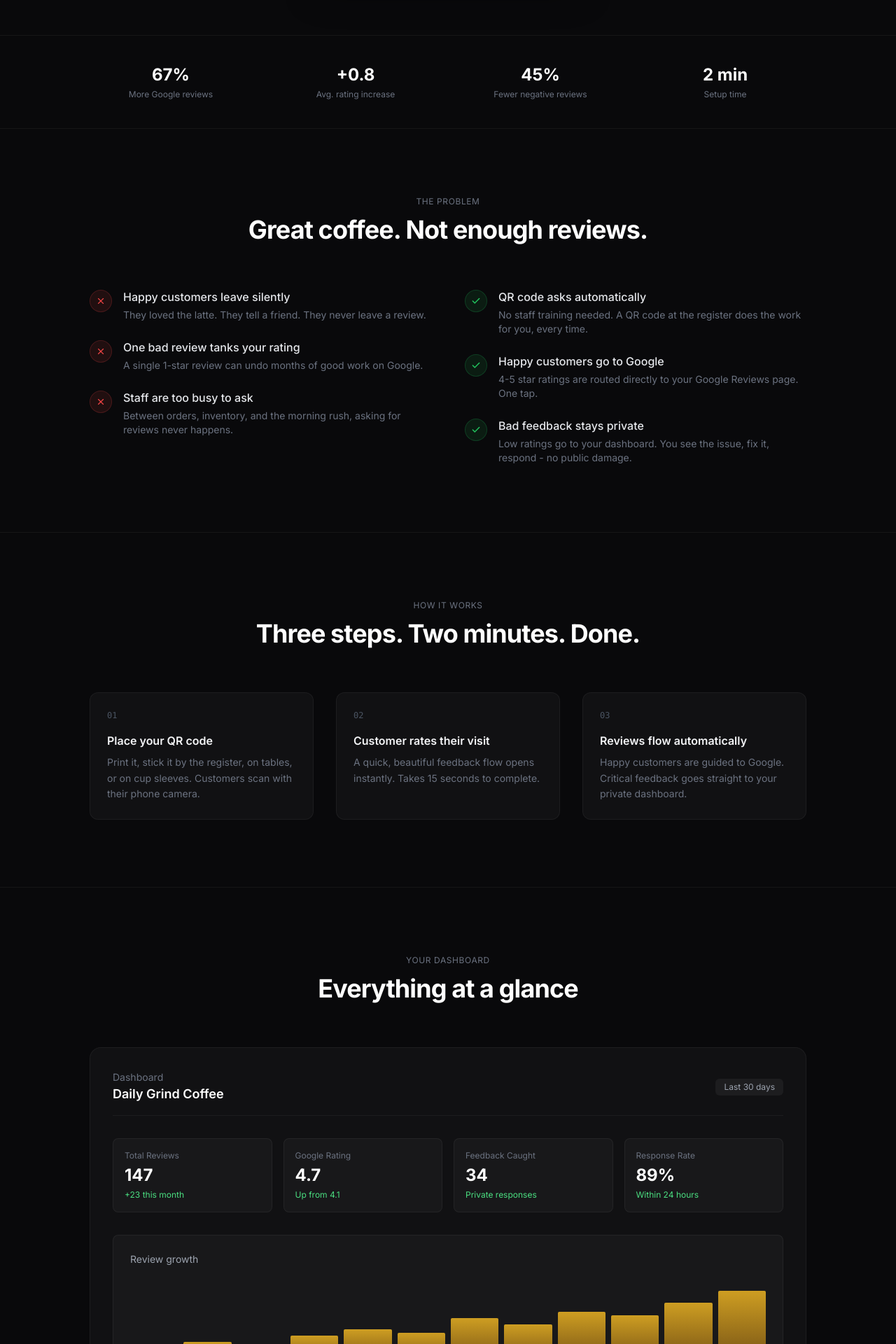
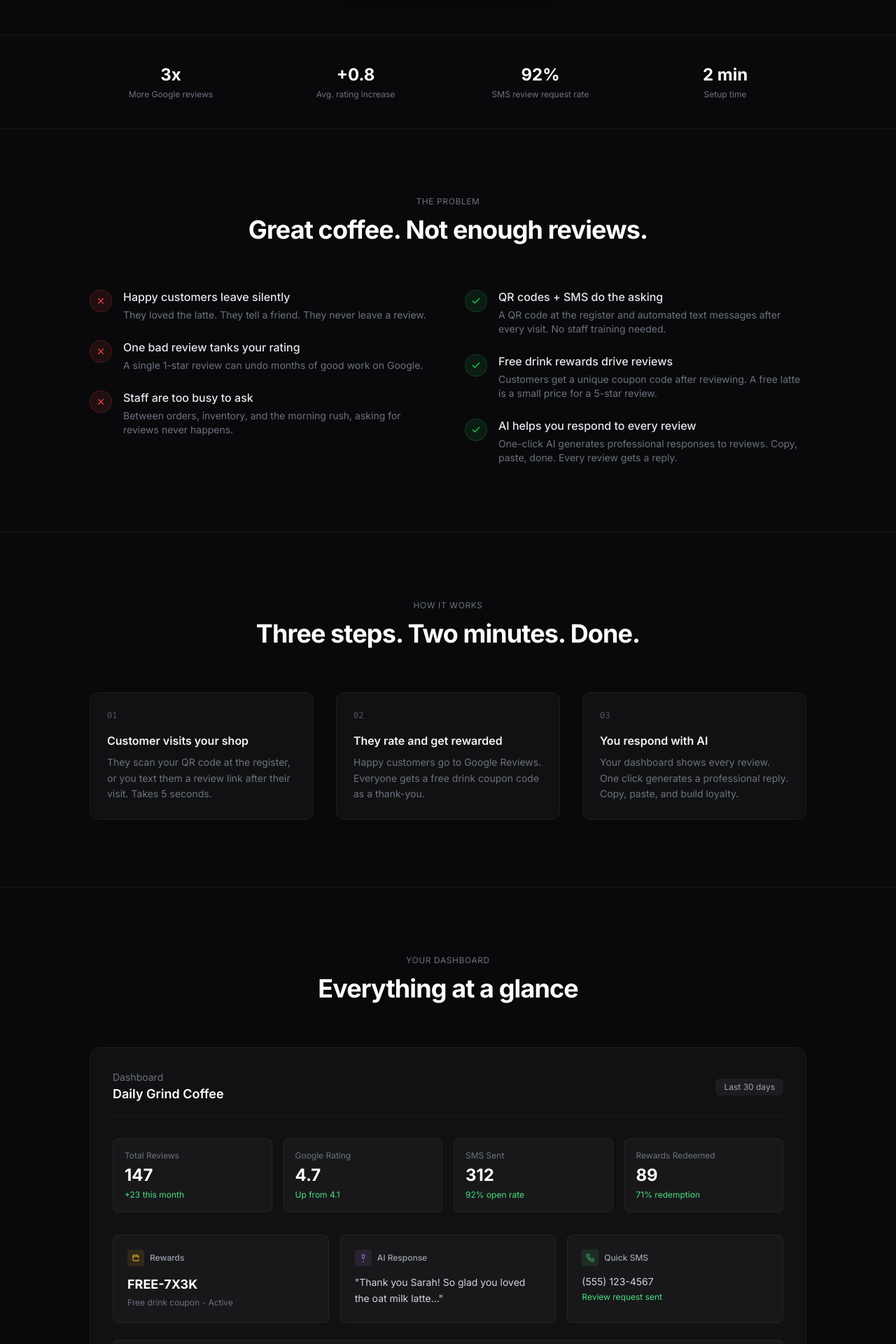
Before and after one commit to metzgerclay00-max/platerate, a Next.js app: page / in a window 1280 px wide. Shown: the part 840-2760 px from the top of the page at 70% size. Built offline with nearby package versions, Linux system fonts and the light colour scheme.

Commit message:
Add rewards, AI responses, contacts, quick send features

```diff
--- a/src/app/page.js
+++ b/src/app/page.js
@@ -92,17 +92,17 @@ export default function Home() {
           </div>
 
           <h1 className="text-4xl sm:text-5xl md:text-6xl font-bold tracking-tight leading-[1.1] mb-6">
-            Turn happy customers into<br />
-            <span className="text-transparent bg-clip-text bg-gradient-to-r from-amber-200 to-amber-400">5-star Google reviews</span>
+            More reviews. More customers.<br />
+            <span className="text-transparent bg-clip-text bg-gradient-to-r from-amber-200 to-amber-400">More coffee sold.</span>
           </h1>
 
           <p className="text-lg text-gray-400 max-w-2xl mx-auto mb-10 leading-relaxed">
-            GetFives uses simple QR codes and smart routing to send satisfied customers straight to Google Reviews, while catching negative feedback privately before it goes public.
+            GetFives turns every customer visit into a 5-star review with QR codes, automated SMS follow-ups, and free drink rewards - then uses AI to help you respond to every review like a pro.
           </p>
 
           <div className="flex flex-col sm:flex-row gap-3 justify-center mb-4">
             <a href="/login" className="inline-flex items-center justify-center gap-2 bg-white text-[#09090b] px-6 py-3 rounded-md font-medium hover:bg-gray-200 transition text-sm">
-              Get Your QR Code <IconArrowRight />
+              Start Getting Reviews <IconArrowRight />
             </a>
             <a href="#how-it-works" className="inline-flex items-center justify-center gap-2 border border-white/15 text-gray-300 px-6 py-3 rounded-md font-medium hover:bg-white/5 transition text-sm">
               See How It Works
@@ -119,9 +119,16 @@ export default function Home() {
             <StarRating selected={selectedStars} onSelect={setSelectedStars} />
 
             {selectedStars >= 4 && (
-              <div className="mt-6 bg-green-500/10 border border-green-500/20 rounded-lg p-4 text-center">
-                <p className="text-sm text-green-300 font-medium">Redirecting to Google Reviews...</p>
-                <div className="mt-2 w-full bg-green-500/20 rounded-full h-1"><div className="bg-green-400 h-1 rounded-full w-3/4" /></div>
+              <div className="mt-6 space-y-3">
+                <div className="bg-green-500/10 border border-green-500/20 rounded-lg p-4 text-center">
+                  <p className="text-sm text-green-300 font-medium">Redirecting to Google Reviews...</p>
+                  <div className="mt-2 w-full bg-green-500/20 rounded-full h-1"><div className="bg-green-400 h-1 rounded-full w-3/4" /></div>
+                </div>
+                <div className="bg-amber-500/10 border border-amber-500/20 rounded-lg p-4 text-center">
+                  <p className="text-xs text-amber-300 font-medium mb-1">Your reward: Free drink of your choice</p>
+                  <p className="text-lg font-mono font-bold text-amber-200">FREE-7X3K</p>
+                  <p className="text-xs text-amber-400/60 mt-1">Show this to your barista</p>
+                </div>
               </div>
             )}
 
@@ -143,7 +150,7 @@ export default function Home() {
       <section className="py-10 px-6 border-y border-white/5">
         <div className="max-w-5xl mx-auto grid grid-cols-2 md:grid-cols-4 gap-8 text-center">
           <div>
-            <div className="text-2xl font-bold text-white">67%</div>
+            <div className="text-2xl font-bold text-white">3x</div>
             <p className="text-xs text-gray-500 mt-1">More Google reviews</p>
           </div>
           <div>
@@ -151,8 +158,8 @@ export default function Home() {
             <p className="text-xs text-gray-500 mt-1">Avg. rating increase</p>
           </div>
           <div>
-            <div className="text-2xl font-bold text-white">45%</div>
-            <p className="text-xs text-gray-500 mt-1">Fewer negative reviews</p>
+            <div className="text-2xl font-bold text-white">92%</div>
+            <p className="text-xs text-gray-500 mt-1">SMS review request rate</p>
           </div>
           <div>
             <div className="text-2xl font-bold text-white">2 min</div>
@@ -192,9 +199,9 @@ export default function Home() {
             {/* Solution */}
             <div className="space-y-6">
               {[
-                { title: 'QR code asks automatically', desc: 'No staff training needed. A QR code at the register does the work for you, every time.' },
-                { title: 'Happy customers go to Google', desc: '4-5 star ratings are routed directly to your Google Reviews page. One tap.' },
-                { title: 'Bad feedback stays private', desc: 'Low ratings go to your dashboard. You see the issue, fix it, respond - no public damage.' },
+                { title: 'QR codes + SMS do the asking', desc: 'A QR code at the register and automated text messages after every visit. No staff training needed.' },
+                { title: 'Free drink rewards drive reviews', desc: 'Customers get a unique coupon code after reviewing. A free latte is a small price for a 5-star review.' },
+                { title: 'AI helps you respond to every review', desc: 'One-click AI generates professional responses to reviews. Copy, paste, done. Every review gets a reply.' },
               ].map((item, i) => (
                 <div key={i} className="flex gap-4">
                   <div className="w-8 h-8 rounded-full bg-green-500/10 border border-green-500/20 flex items-center justify-center flex-shrink-0 mt-0.5">
@@ -221,9 +228,9 @@ export default function Home() {
 
           <div className="grid md:grid-cols-3 gap-8">
             {[
-              { step: '01', title: 'Place your QR code', desc: 'Print it, stick it by the register, on tables, or on cup sleeves. Customers scan with their phone camera.' },
-              { step: '02', title: 'Customer rates their visit', desc: 'A quick, beautiful feedback flow opens instantly. Takes 15 seconds to complete.' },
-              { step: '03', title: 'Reviews flow automatically', desc: 'Happy customers are guided to Google. Critical feedback goes straight to your private dashboard.' },
+              { step: '01', title: 'Customer visits your shop', desc: 'They scan your QR code at the register, or you text them a review link after their visit. Takes 5 seconds.' },
+              { step: '02', title: 'They rate and get rewarded', desc: 'Happy customers go to Google Reviews. Everyone gets a free drink coupon code as a thank-you.' },
+              { step: '03', title: 'You respond with AI', desc: 'Your dashboard shows every review. One click generates a professional reply. Copy, paste, and build loyalty.' },
             ].map((item, i) => (
               <div key={i} className="relative group">
                 <div className="bg-[#111113] rounded-xl border border-white/5 p-6 hover:border-white/10 transition h-full">
@@ -263,8 +270,8 @@ export default function Home() {
               {[
                 { label: 'Total Reviews', value: '147', change: '+23 this month' },
                 { label: 'Google Rating', value: '4.7', change: 'Up from 4.1' },
-                { label: 'Feedback Caught', value: '34', change: 'Private responses' },
-                { label: 'Response Rate', value: '89%', change: 'Within 24 hours' },
+                { label: 'SMS Sent', value: '312', change: '92% open rate' },
+                { label: 'Rewards Redeemed', value: '89', change: '71% redemption' },
               ].map((stat, i) => (
                 <div key={i} className="bg-white/[0.03] rounded-lg p-4 border border-white/5">
                   <p className="text-xs text-gray-500 mb-1">{stat.label}</p>
@@ -272,6 +279,39 @@ export default function Home() {
                   <p className="text-xs text-green-400 mt-1">{stat.change}</p>
                 </div>
               ))}
+            </div>
+
+            {/* Feature cards row */}
+            <div className="grid md:grid-cols-3 gap-4 mb-6">
+              <div className="bg-white/[0.03] rounded-lg p-5 border border-white/5">
+                <div className="flex items-center gap-2 mb-3">
+                  <div className="w-6 h-6 rounded bg-amber-400/10 flex items-center justify-center">
+                    <svg width="12" height="12" viewBox="0 0 24 24" fill="none" stroke="#fbbf24" strokeWidth="2"><path d="M20 12V8H6a2 2 0 01-2-2c0-1.1.9-2 2-2h12v4"/><path d="M4 6v12c0 1.1.9 2 2 2h14v-4"/></svg>
+                  </div>
+                  <p className="text-xs text-gray-400 font-medium">Rewards</p>
+                </div>
+                <p className="text-lg font-bold text-white mb-1">FREE-7X3K</p>
+                <p className="text-xs text-gray-500">Free drink coupon - Active</p>
+              </div>
+              <div className="bg-white/[0.03] rounded-lg p-5 border border-white/5">
+                <div className="flex items-center gap-2 mb-3">
+                  <div className="w-6 h-6 rounded bg-purple-400/10 flex items-center justify-center">
+                    <svg width="12" height="12" viewBox="0 0 24 24" fill="none" stroke="#a78bfa" strokeWidth="2"><path d="M12 2a4 4 0 014 4c0 1.95-2 3-2 8h-4c0-5-2-6.05-2-8a4 4 0 014-4z"/><path d="M10 22h4"/></svg>
+                  </div>
+                  <p className="text-xs text-gray-400 font-medium">AI Response</p>
+                </div>
+                <p className="text-sm text-gray-300 leading-relaxed">"Thank you Sarah! So glad you loved the oat milk latte..."</p>
+              </div>
+              <div className="bg-white/[0.03] rounded-lg p-5 border border-white/5">
+                <div className="flex items-center gap-2 mb-3">
+                  <div className="w-6 h-6 rounded bg-green-400/10 flex items-center justify-center">
+                    <svg width="12" height="12" viewBox="0 0 24 24" fill="none" stroke="#4ade80" strokeWidth="2"><path d="M22 16.92v3a2 2 0 01-2.18 2 19.79 19.79 0 01-8.63-3.07 19.5 19.5 0 01-6-6A19.79 19.79 0 012.12 4.18 2 2 0 014.11 2h3a2 2 0 012 1.72c.127.96.361 1.903.7 2.81a2 2 0 01-.45 2.11L8.09 9.91a16 16 0 006 6l1.27-1.27a2 2 0 012.11-.45c.907.339 1.85.573 2.81.7A2 2 0 0122 16.92z"/></svg>
+                  </div>
+                  <p className="text-xs text-gray-400 font-medium">Quick SMS</p>
+                </div>
+                <p className="text-sm text-gray-300">(555) 123-4567</p>
+                <p className="text-xs text-green-400 mt-1">Review request sent</p>
+              </div>
             </div>
 
             {/* Review growth chart mockup */}
@@ -300,10 +340,10 @@ export default function Home() {
 
           <div className="grid md:grid-cols-2 gap-6">
             {[
-              { title: 'More 5-star reviews weekly', desc: 'Stop hoping customers leave reviews. GetFives makes it effortless for them.' },
-              { title: 'Higher Google ranking', desc: 'More recent, positive reviews signal to Google that your shop is active and trusted.' },
-              { title: 'More foot traffic', desc: 'Higher ratings mean more clicks, more visits, and more first-time customers.' },
-              { title: 'Fewer public complaints', desc: 'Catch unhappy customers before they post. Resolve issues privately.' },
+              { title: 'Reviews on autopilot', desc: 'QR codes capture walk-ins. SMS follow-ups catch everyone else. Free drink rewards seal the deal.' },
+              { title: 'Higher Google ranking', desc: 'More recent, positive reviews signal to Google that your shop is active and trusted. More visibility, more customers.' },
+              { title: 'Every review gets a response', desc: 'AI generates professional, personalized replies in one click. Customers feel heard. Google rewards engagement.' },
+              { title: 'Problems caught early', desc: 'Low ratings go to your private dashboard instead of Google. Fix issues before they become public complaints.' },
             ].map((item, i) => (
               <div key={i} className="flex gap-4 bg-[#111113] rounded-xl border border-white/5 p-6">
                 <div className="w-8 h-8 rounded-full bg-amber-400/10 border border-amber-400/20 flex items-center justify-center flex-shrink-0 mt-0.5">
@@ -354,21 +394,21 @@ export default function Home() {
           <div className="grid md:grid-cols-3 gap-6">
             {[
               {
-                quote: "Our Google reviews went from 4.1 to 4.7 stars in two months. Huge difference for foot traffic.",
+                quote: "The free drink reward codes are genius. Customers actually want to leave reviews now. Our Google went from 4.1 to 4.7 in two months.",
                 author: "Marco D.",
                 shop: "Daily Grind Coffee, Seattle",
                 rating: 5,
                 initials: "MD",
               },
               {
-                quote: "The private feedback alone is worth it. We found out our oat milk latte was under-extracted. Fixed it, complaints dropped overnight.",
+                quote: "The AI response generator saves me 30 minutes a day. Every review gets a personal reply and customers notice. Our repeat visits are way up.",
                 author: "Sarah C.",
                 shop: "Brewed Awakening, SF",
                 rating: 5,
                 initials: "SC",
               },
               {
-                quote: "Stuck the QR code by the register. 23 new Google reviews in the first week. Zero extra effort.",
+                quote: "We text every customer after their visit. 23 new Google reviews in the first week. The SMS follow-up is a game changer.",
                 author: "Antonio R.",
                 shop: "Cafe Cubano, Miami",
                 rating: 5,
@@ -412,21 +452,21 @@ export default function Home() {
                 name: 'Starter',
                 price: '$0',
                 desc: 'For getting started',
-                features: ['1 location', '50 reviews/month', 'Basic dashboard', 'QR code generation', 'Email support'],
+                features: ['1 location', 'QR code generation', 'Basic dashboard', '50 SMS/month', 'Email support'],
                 popular: false,
               },
               {
                 name: 'Growth',
                 price: '$49',
                 desc: 'For growing shops',
-                features: ['3 locations', 'Unlimited reviews', 'Funnel analytics', 'Email alerts', 'Category insights', 'Priority support'],
+                features: ['3 locations', 'Unlimited reviews', '500 SMS/month', 'Reward codes', 'AI review responses', 'Contact management', 'Priority support'],
                 popular: true,
               },
               {
                 name: 'Pro',
                 price: '$99',
                 desc: 'Multi-location brands',
-                features: ['Unlimited locations', 'Custom branding', 'SMS delivery', 'Form builder', 'API access', 'Dedicated support'],
+                features: ['Unlimited locations', '2,000 SMS/month', 'Unlimited AI responses', 'Custom reward offers', 'Funnel analytics', 'API access', 'Dedicated support'],
                 popular: false,
               },
             ].map((plan, i) => (
@@ -458,10 +498,10 @@ export default function Home() {
       <section className="py-24 px-6 border-t border-white/5 relative overflow-hidden">
         <div className="absolute top-1/2 left-1/2 -translate-x-1/2 -translate-y-1/2 w-[600px] h-[400px] bg-amber-400/5 rounded-full blur-3xl pointer-events-none" />
         <div className="max-w-2xl mx-auto text-center relative z-10">
-          <h2 className="text-3xl sm:text-4xl font-bold tracking-tight mb-4">Start getting more 5-star reviews today</h2>
-          <p className="text-gray-500 mb-8">Set it up once. Let it work for you every day.</p>
+          <h2 className="text-3xl sm:text-4xl font-bold tracking-tight mb-4">Your next 5-star review is one scan away</h2>
+          <p className="text-gray-500 mb-8">QR codes. SMS follow-ups. Free drink rewards. AI responses. Everything your coffee shop needs to dominate Google.</p>
           <a href="/login" className="inline-flex items-center gap-2 bg-white text-[#09090b] px-6 py-3 rounded-md font-medium hover:bg-gray-200 transition text-sm">
-            Get Your QR Code <IconArrowRight />
+            Start Getting Reviews <IconArrowRight />
           </a>
           <p className="text-xs text-gray-600 mt-4">Free plan available. No credit card required.</p>
         </div>
@@ -477,11 +517,12 @@ export default function Home() {
 
           <div className="space-y-2">
             {[
-              { q: "How does GetFives work?", a: "Customers scan a QR code at your shop, rate their experience, and are intelligently routed. 4-5 stars go to Google Reviews. Lower ratings go to your private dashboard." },
-              { q: "Do I need any POS integration?", a: "No. GetFives works independently of your point-of-sale system. Just print the QR code and place it where customers can see it." },
-              { q: "How fast can I start?", a: "About 2 minutes. Create an account, add your shop details, and download your QR code. You can be collecting reviews today." },
-              { q: "Will this block bad reviews?", a: "GetFives doesn't block reviews. It routes unhappy customers to give you private feedback instead. You get a chance to fix issues before they post publicly." },
-              { q: "Is this allowed by Google's policies?", a: "Yes. GetFives does not create fake reviews or incentivize ratings. It simply makes it easier for genuinely happy customers to leave reviews they were already inclined to write." },
+              { q: "How does GetFives work?", a: "Three ways to collect reviews: QR codes at your shop, SMS review requests after visits, and free drink reward codes that motivate customers to leave feedback. Happy customers go to Google. Low ratings stay private." },
+              { q: "How do the free drink rewards work?", a: "After a customer leaves a review, they get a unique coupon code like FREE-7X3K. They show it to your barista for their free drink. You can track and mark codes as redeemed right from your dashboard." },
+              { q: "What does the AI review response do?", a: "One click generates a professional, personalized reply to any customer review. It reads the review, understands the tone, and drafts a warm response you can copy-paste to Google or Yelp. Edit it or use it as-is." },
+              { q: "How does the SMS review request work?", a: "Enter a customer's phone number after their visit and we send them a friendly text with a link to rate your shop. You can also import contacts from a CSV file for bulk sends." },
+              { q: "Is this allowed by Google's policies?", a: "Yes. GetFives does not create fake reviews or incentivize specific ratings. Customers choose their own rating. The reward is given for leaving any review, not for a specific star count." },
+              { q: "How fast can I start?", a: "About 2 minutes. Create an account, add your shop details, and download your QR code. Enable rewards and SMS from your dashboard. You can be collecting reviews today." },
               { q: "Is there a contract?", a: "No contracts. No hidden fees. Cancel anytime with one click." },
             ].map((item, i) => (
               <div key={i} className="border border-white/5 rounded-lg overflow-hidden">
@@ -505,7 +546,7 @@ export default function Home() {
         <div className="max-w-6xl mx-auto flex flex-col md:flex-row justify-between items-start gap-8">
           <div>
             <span className="font-semibold text-white">GetFives</span>
-            <p className="text-xs text-gray-600 mt-2 max-w-xs">Helping coffee shops earn more 5-star reviews and catch problems early.</p>
+            <p className="text-xs text-gray-600 mt-2 max-w-xs">QR codes, SMS, rewards, and AI - everything your coffee shop needs to get more 5-star reviews.</p>
           </div>
           <div className="flex gap-10 text-xs text-gray-500">
             <div>
```
